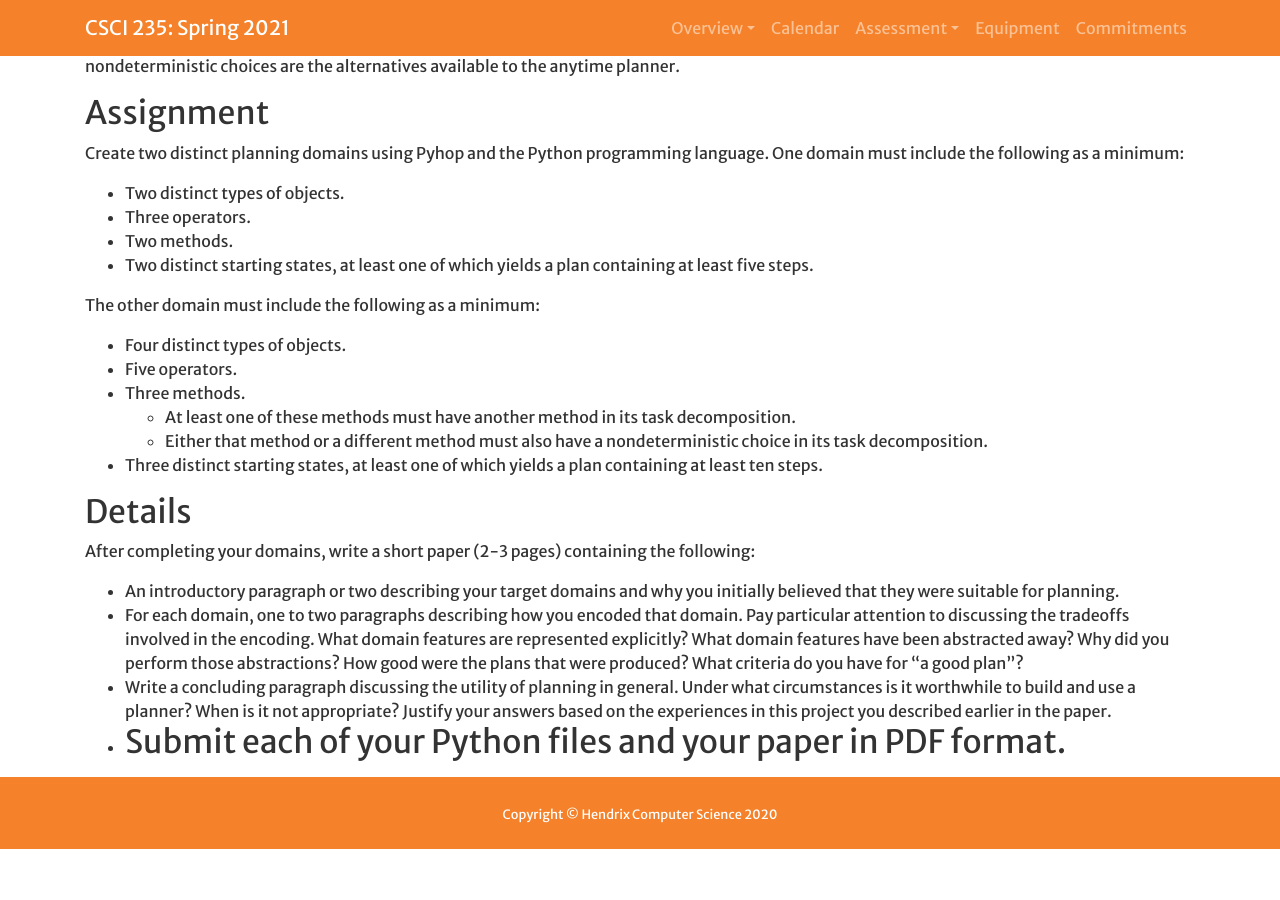
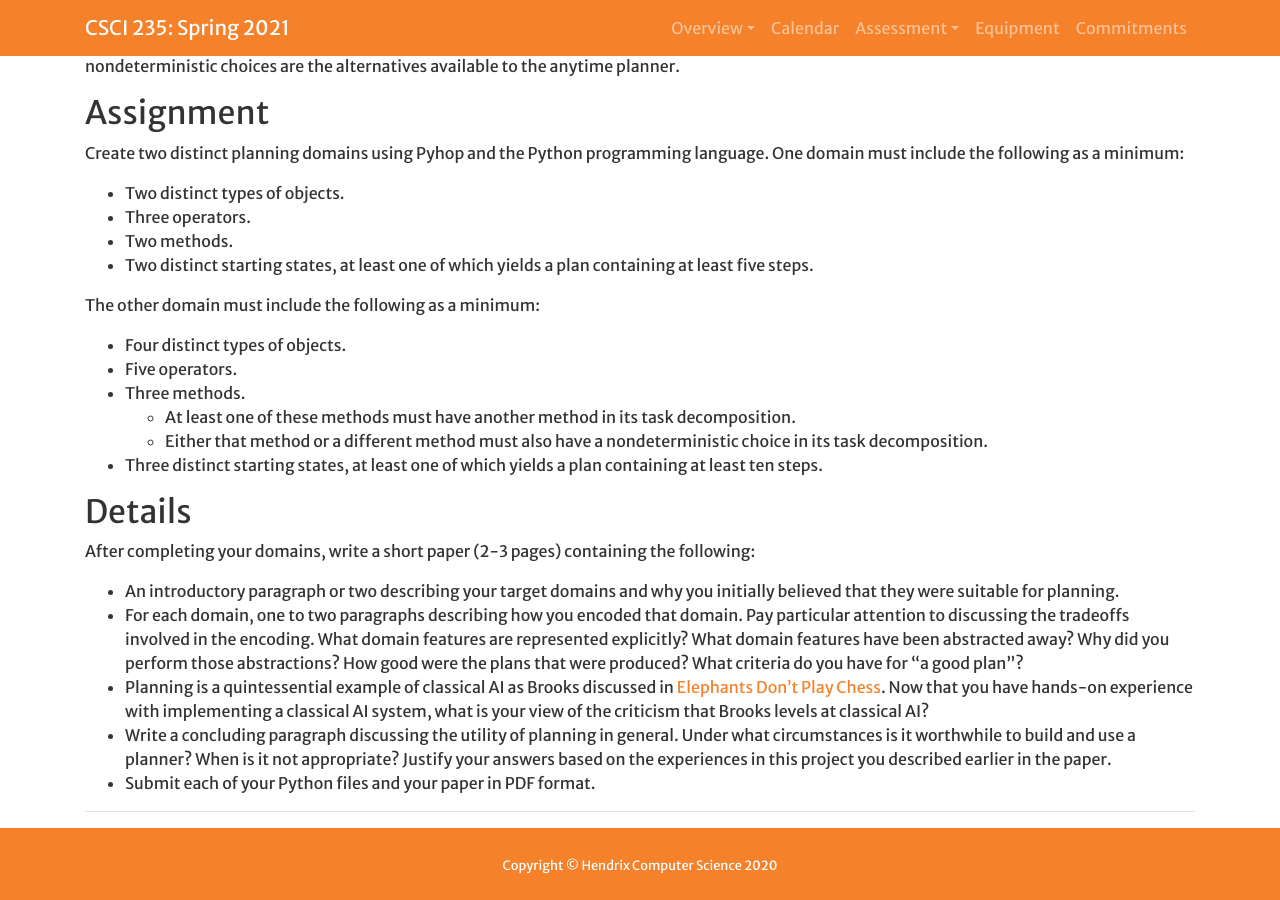
Before and after one commit to Hendrix-CS/csci235, a Jekyll site: the page built from projects/planning.md, in a window 1280 px wide and 900 px high, scrolled down 1609 px. Built offline with Jekyll 4.4.1, drawn with Linux system fonts in a browser that asks for light colours; a script that is not in the unit is left out; our own code applies the rules of GitHub Pages for plain Markdown files; before the commit the page ends 2458 px from its top, so only the background shows below that.

Commit message:
More edits to Planning assignment.

```diff
--- a/projects/planning.md
+++ b/projects/planning.md
@@ -114,6 +114,12 @@ After completing your domains, write a short paper (2-3 pages) containing the fo
 
 * An introductory paragraph or two describing your target domains and why you initially believed that they were suitable for planning.
 * For each domain, one to two paragraphs describing how you encoded that domain. Pay particular attention to discussing the tradeoffs involved in the encoding. What domain features are represented explicitly? What domain features have been abstracted away? Why did you perform those abstractions? How good were the plans that were produced? What criteria do you have for "a good plan"?
+* Planning is a quintessential example of classical AI as Brooks discussed in
+  [Elephants Don't Play Chess](http://ozark.hendrix.edu/~ferrer/courses/235/f18/readings/Brooks1990.pdf).
+  Now that you have hands-on experience with implementing a classical AI system, what is your view of the criticism
+  that Brooks levels at classical AI?
 * Write a concluding paragraph discussing the utility of planning in general. Under what circumstances is it worthwhile to build and use a planner? When is it not appropriate? Justify your answers based on the experiences in this project you described earlier in the paper.
 * Submit each of your Python files and your paper in PDF format.
+
+
 ------------------------------------------------------------------------
```
